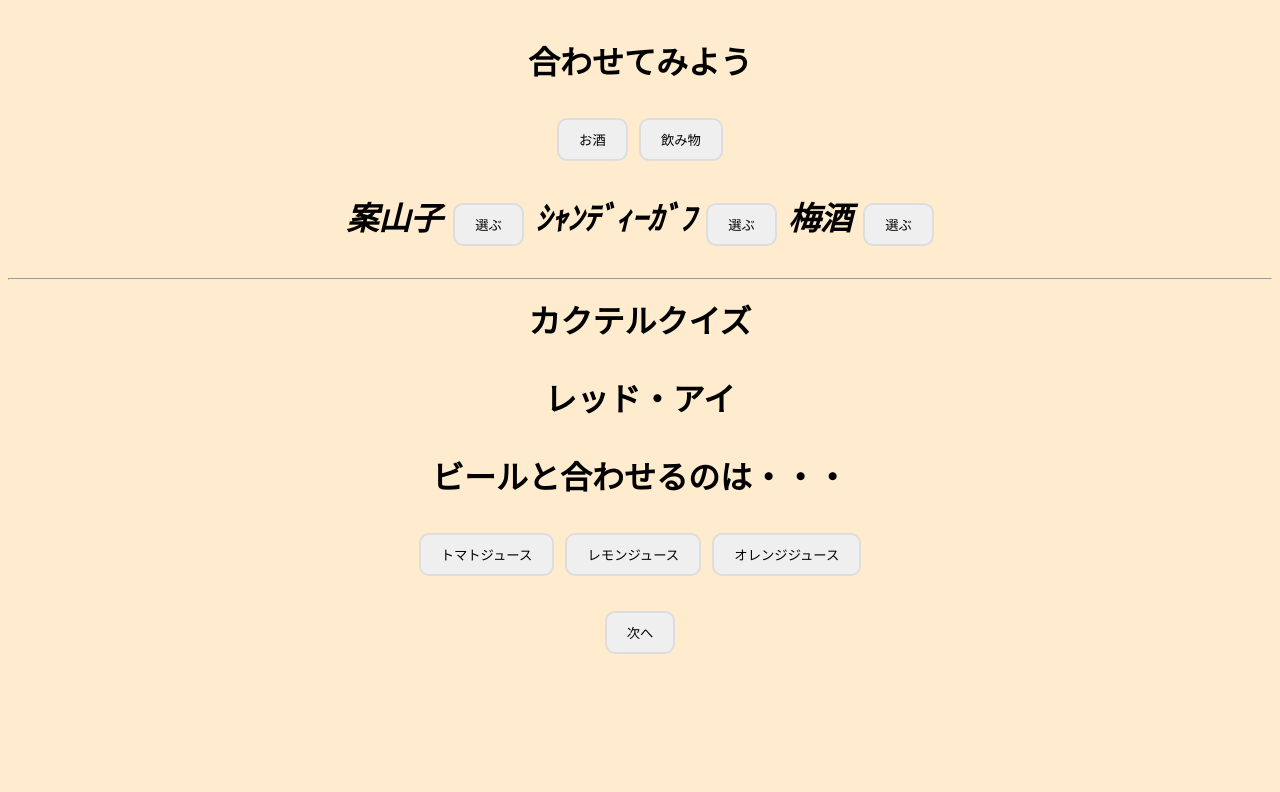
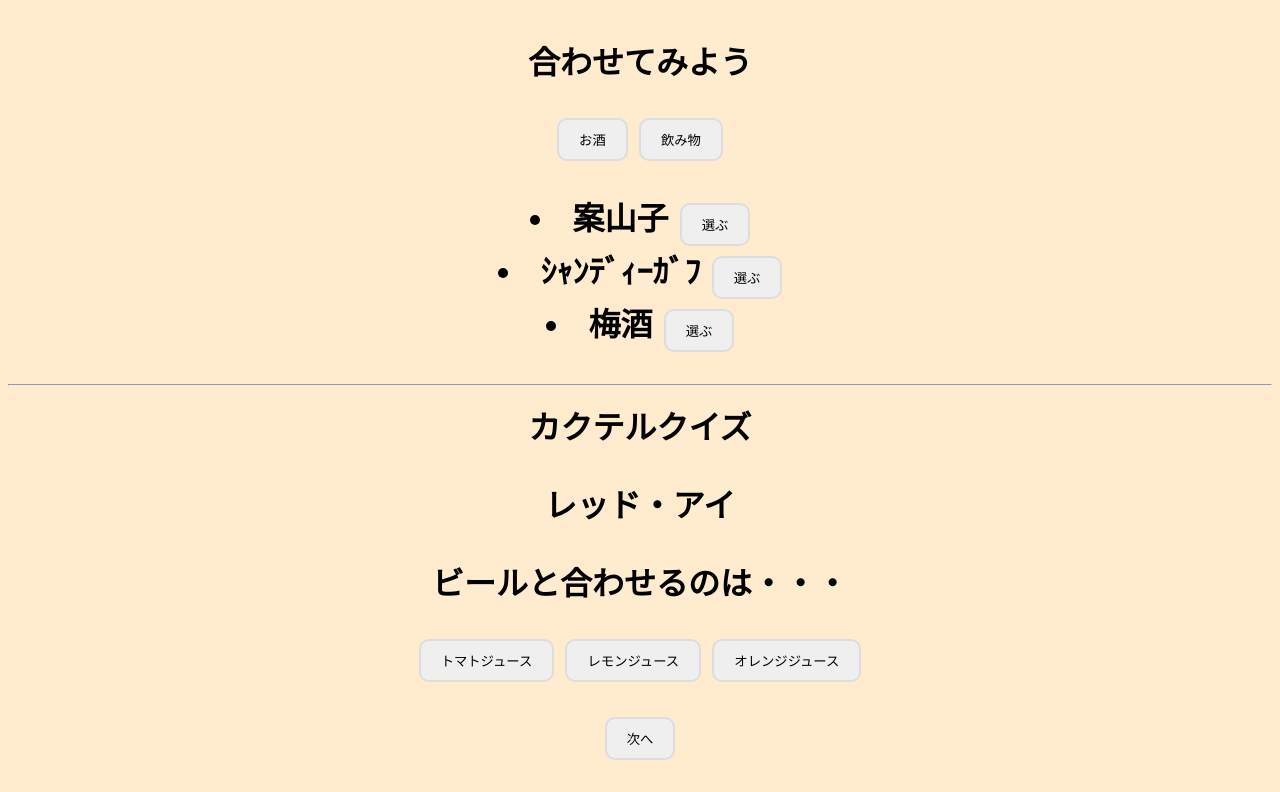
Before and after one commit to syka1996/syka1996.github.io, a plain HTML site: page index.html in a window 1280 px wide. Shown: the part 645-1437 px from the top of the page. Before the commit the page ends 1331 px from the top, so only its background shows below. Drawn offline with Linux system fonts and the light colour scheme.

Commit message:
Update index.html

```diff
--- a/index.html
+++ b/index.html
@@ -35,13 +35,13 @@
         <button onclick="jusu()">飲み物</button>
     </div>
     <p></p>
-<i id="demo2">案山子
+<li id="demo2">案山子
 <button type="button" onclick='document.getElementById("demo2").innerHTML = "不正解"'>選ぶ</button></i>
 
-<i id="demo">ｼｬﾝﾃﾞｨｰｶﾞﾌ
+<li id="demo">ｼｬﾝﾃﾞｨｰｶﾞﾌ
 <button type="button" onclick='document.getElementById("demo").innerHTML = "正解"'>選ぶ</button></i>
 
-<i id="demo3">梅酒
+<li id="demo3">梅酒
 <button type="button" onclick='document.getElementById("demo3").innerHTML = "不正解"'>選ぶ</button></i>
     <p></p>
      <hr>
```
